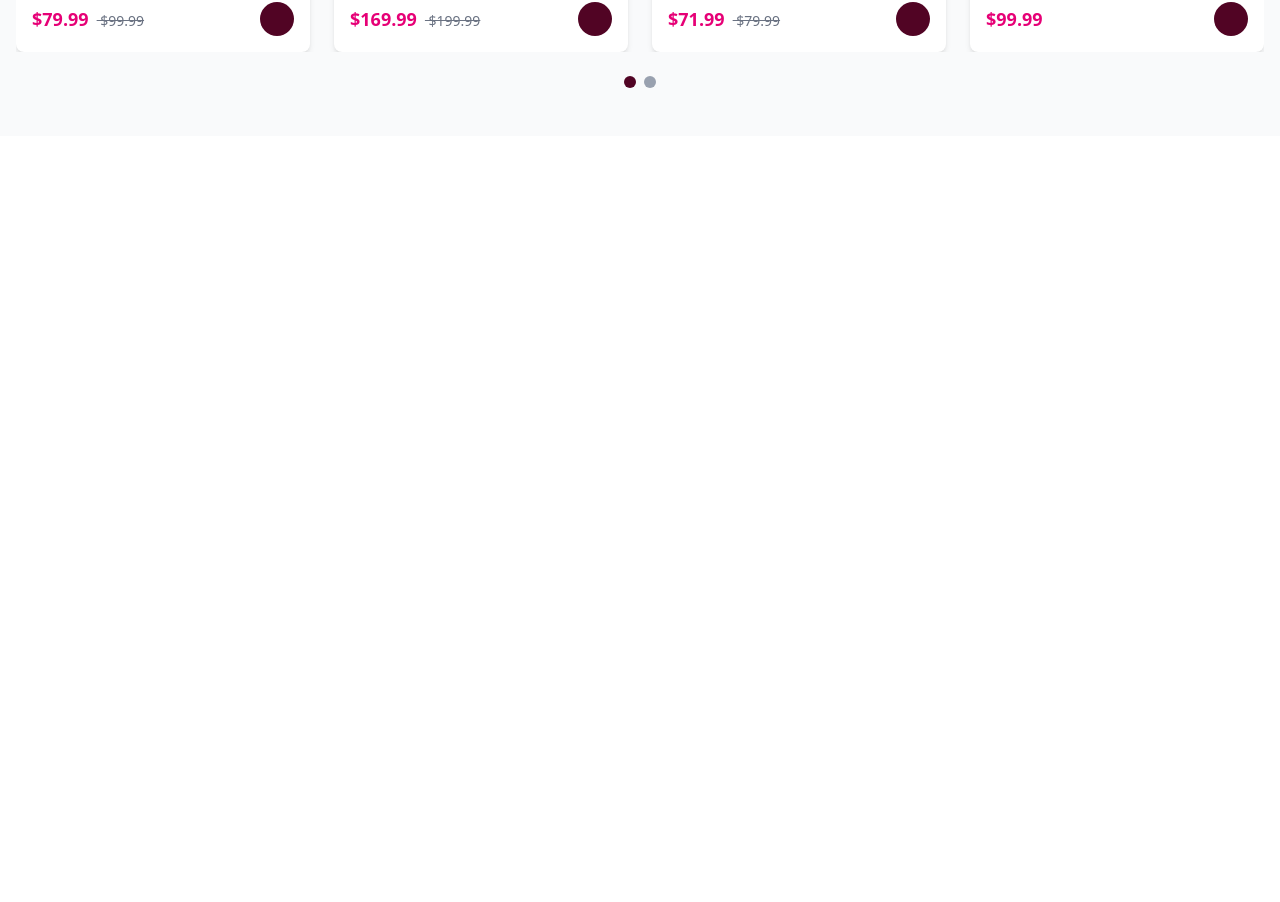
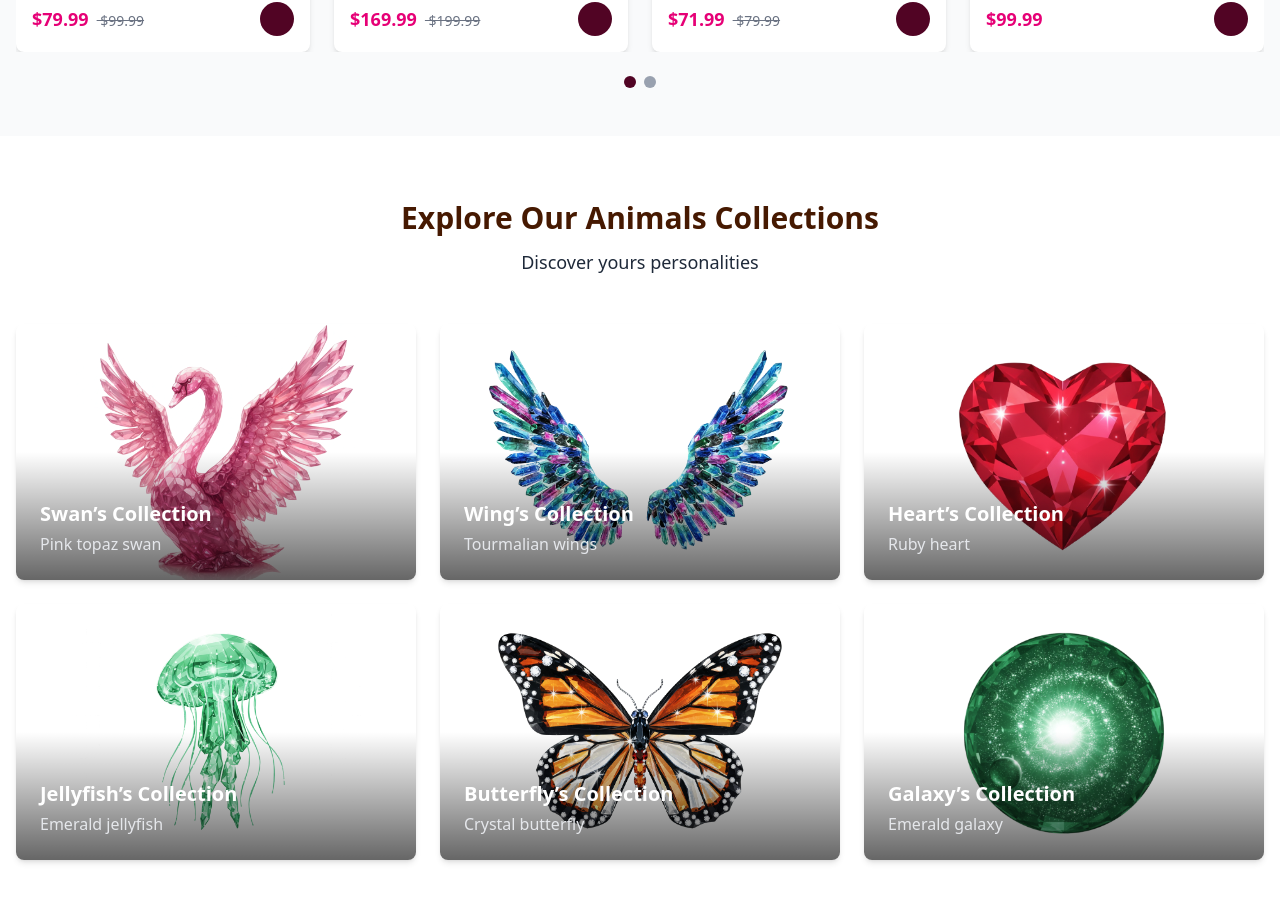
Before and after one commit to Almir-git-unifc/ecommerce_frontEnd-vue-tailwind, a Vue app: page / in a window 1280 px wide. Shown: the part 1030-1932 px from the top of the page. Before the commit the page ends 1166 px from the top, so only its background shows below. Built offline with nearby package versions, Linux system fonts and the light colour scheme; some icons are missing.

Commit message:
feat(vue): v00.10.000 - update App.vue with Category file

```diff
--- a/src/App.vue
+++ b/src/App.vue
@@ -3,6 +3,7 @@
     <Header />
     <BestDeals />
     <Products />
+    <Categories />
   </div>
 </template>
 
@@ -10,4 +11,5 @@
     import Header from "./components/Header.vue";
     import BestDeals from "./components/BestDeals.vue";
     import Products from "./components/Products.vue";
+    import Categories from "./components/Categories.vue";
 </script>
```
